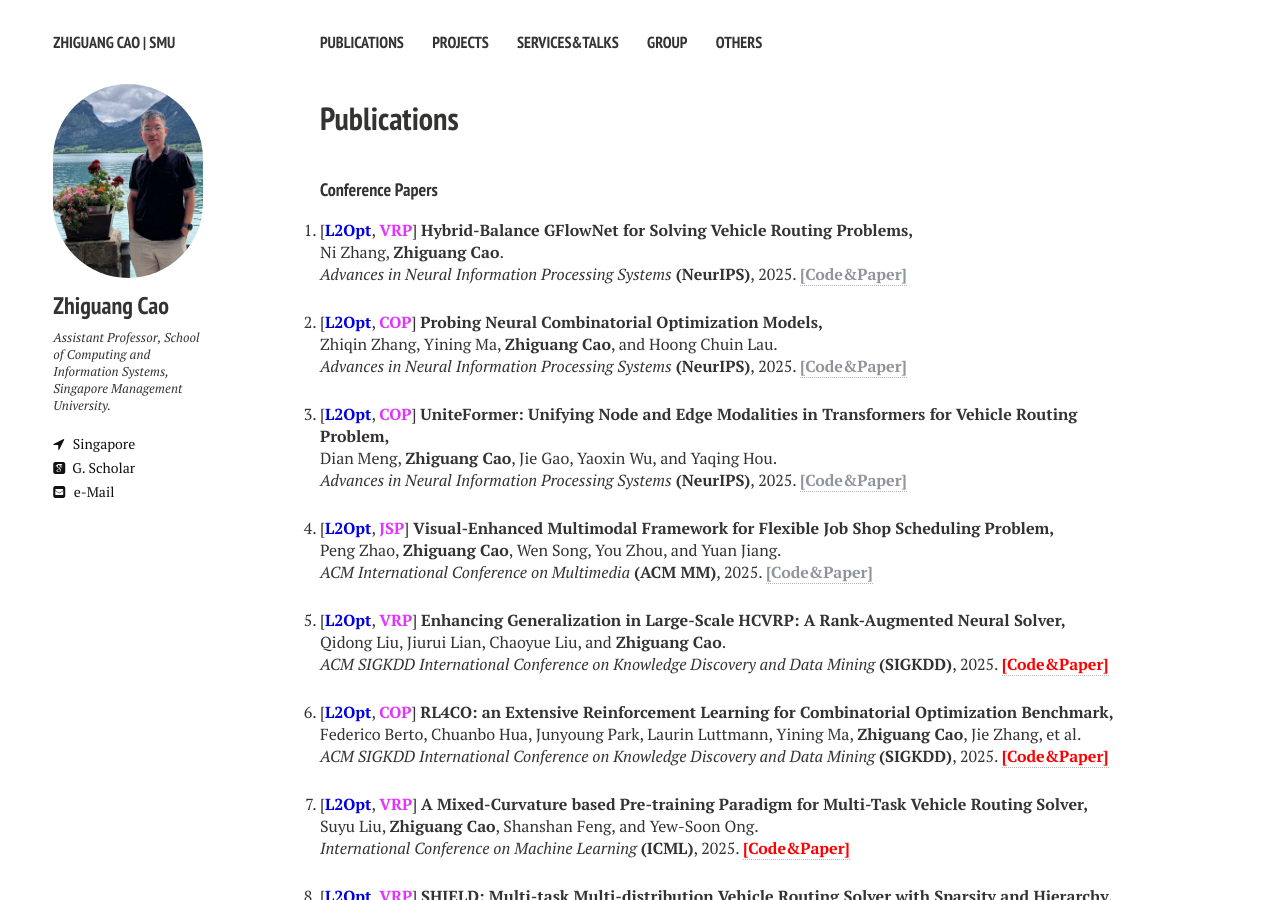
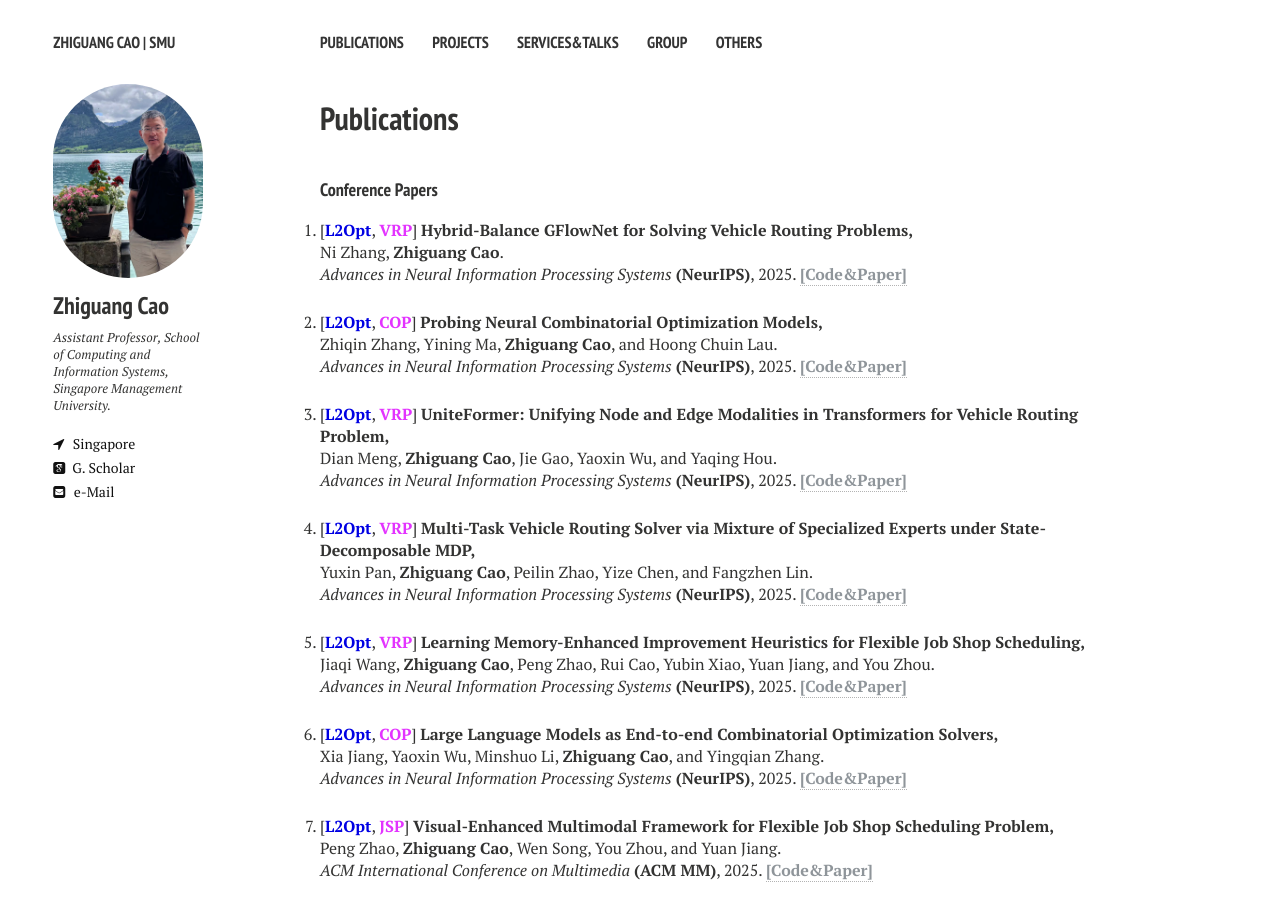
Before and after one commit to zhiguangcaosg/zhiguangcaosg.github.io, a Jekyll site: the page built from publications.md, in a window 1280 px wide and 900 px high. Built offline with Jekyll 4.4.1, drawn with Linux system fonts in a browser that asks for light colours; nearby versions of some CDN libraries.

Commit message:
Update publications.html

```diff
--- a/_layouts/publications.html
+++ b/_layouts/publications.html
@@ -109,8 +109,32 @@ div.bibtex pre { font-size: 75%; overflow: auto;  width: 100%; padding: 0em 0em;
 
 <li>
 <p>
-[<font color="#0000E3"><b>L2Opt</b></font>, <font color="#E333FF"><b>COP</b></font>] <b>UniteFormer: Unifying Node and Edge Modalities in Transformers for Vehicle Routing Problem,</b>
+[<font color="#0000E3"><b>L2Opt</b></font>, <font color="#E333FF"><b>VRP</b></font>] <b>UniteFormer: Unifying Node and Edge Modalities in Transformers for Vehicle Routing Problem,</b>
 <br> Dian Meng, <b>Zhiguang Cao</b>, Jie Gao, Yaoxin Wu, and Yaqing Hou.<br>
+<i>Advances in Neural Information Processing Systems</i> <b>(NeurIPS)</b>, 2025. <a href="https://zhiguangcaosg.github.io/publications/"> <font color="#8F959A"><b>[Code&Paper]</b> </font></a>
+</p>
+</li>
+
+<li>
+<p>
+[<font color="#0000E3"><b>L2Opt</b></font>, <font color="#E333FF"><b>VRP</b></font>] <b>Multi-Task Vehicle Routing Solver via Mixture of Specialized Experts under State-Decomposable MDP,</b>
+<br> Yuxin Pan, <b>Zhiguang Cao</b>, Peilin Zhao, Yize Chen, and Fangzhen Lin.<br>
+<i>Advances in Neural Information Processing Systems</i> <b>(NeurIPS)</b>, 2025. <a href="https://zhiguangcaosg.github.io/publications/"> <font color="#8F959A"><b>[Code&Paper]</b> </font></a>
+</p>
+</li>
+
+<li>
+<p>
+[<font color="#0000E3"><b>L2Opt</b></font>, <font color="#E333FF"><b>VRP</b></font>] <b>Learning Memory-Enhanced Improvement Heuristics for Flexible Job Shop Scheduling,</b>
+<br> Jiaqi Wang, <b>Zhiguang Cao</b>, Peng Zhao, Rui Cao, Yubin Xiao, Yuan Jiang, and You Zhou.<br>
+<i>Advances in Neural Information Processing Systems</i> <b>(NeurIPS)</b>, 2025. <a href="https://zhiguangcaosg.github.io/publications/"> <font color="#8F959A"><b>[Code&Paper]</b> </font></a>
+</p>
+</li>
+
+<li>
+<p>
+[<font color="#0000E3"><b>L2Opt</b></font>, <font color="#E333FF"><b>COP</b></font>] <b>Large Language Models as End-to-end Combinatorial Optimization Solvers,</b>
+<br> Xia Jiang, Yaoxin Wu, Minshuo Li, <b>Zhiguang Cao</b>, and Yingqian Zhang.<br>
 <i>Advances in Neural Information Processing Systems</i> <b>(NeurIPS)</b>, 2025. <a href="https://zhiguangcaosg.github.io/publications/"> <font color="#8F959A"><b>[Code&Paper]</b> </font></a>
 </p>
 </li>
```
